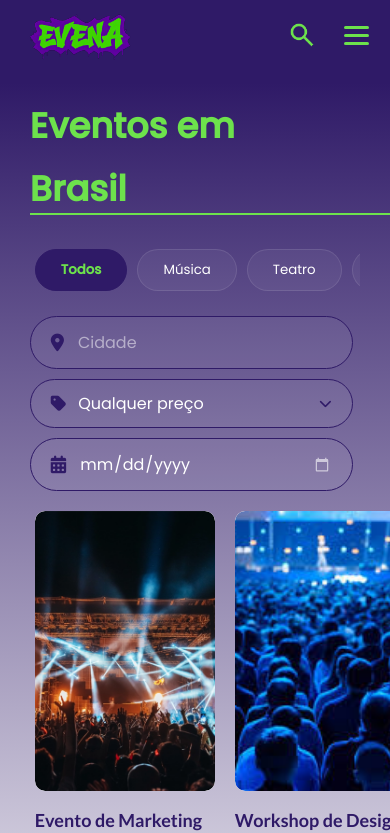
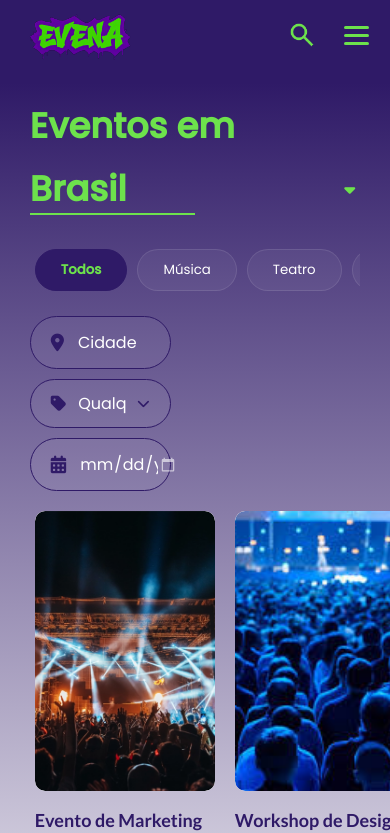
Before and after one commit to Viccitor/evena.eu, an Angular app: page /eventos in a window 390 px wide. Shown: the top 833 px of the page. Built offline with nearby package versions, Linux system fonts and the light colour scheme.

Commit message:
versão com cores da busca de eventos arrumada.

```diff
--- a/src/app/shared/components/all-events/busca-eventos/busca-eventos.css
+++ b/src/app/shared/components/all-events/busca-eventos/busca-eventos.css
@@ -43,31 +43,29 @@
   cursor: pointer;
 }
 
-/* Remove a aparência padrão do select para ele aceitar o estilo customizado */
 .input-group select {
   appearance: none;
   -webkit-appearance: none;
   -moz-appearance: none;
 }
 
-/* Cor das opções dentro do select (senão ficam brancas/ilegíveis) */
+
 .input-group select option {
-  background-color: #2e1a5e; /* Roxo escuro do seu tema */
+  background-color: var(--cor-principal);
   color: #fff;
 }
 
 .input-group input::placeholder {
-  color: rgba(255, 255, 255, 0.5);
+  color: #fff;
 }
 
 .arrow {
   color: var(--cor-principal);
   font-size: 0.8rem;
   margin-left: 10px;
-  pointer-events: none; /* Garante que o clique passe para o select */
+  pointer-events: none;
 }
 
-/* Ajuste específico para o input de data */
 input[type="date"]::-webkit-calendar-picker-indicator {
   filter: invert(1);
   cursor: pointer;
@@ -77,7 +75,7 @@ input[type="date"]::-webkit-calendar-picker-indicator {
 /* Responsividade */
 @media (max-width: 900px) {
   .busca-container {
-    flex-wrap: wrap; /* Permite quebrar linha se necessário antes do mobile total */
+    flex-wrap: wrap;
   }
 }
 
@@ -88,6 +86,6 @@ input[type="date"]::-webkit-calendar-picker-indicator {
   }
 
   .input-group {
-    width: 85%;
+    width: 30%;
   }
 }
--- a/src/app/shared/components/all-events/header-filtro/header-filtro.css
+++ b/src/app/shared/components/all-events/header-filtro/header-filtro.css
@@ -19,7 +19,7 @@
 }
 
 .wrapper-select select {
-  appearance: none; /* Remove a seta padrão */
+  appearance: none;
   background: transparent;
   border: none;
   border-bottom: 2px solid var(--cor-secundaria);
@@ -27,7 +27,7 @@
   font-family: inherit;
   font-size: inherit;
   font-weight: bold;
-  padding-right: 35px;
+  padding-right: 30px;
   cursor: pointer;
   outline: none;
   width: auto;
@@ -36,14 +36,19 @@
 .seta-icon {
   position: absolute;
   right: 5px;
-  font-size: 0.5em; /* Seta pequena e discreta */
+  font-size: 0.5em;
   color: var(--cor-secundaria);
   pointer-events: none;
 }
 
-/* Estilo para as opções do select (evita letras gigantes) */
 select option {
   background-color: #1a1a1a;
   color: #fff;
   font-size: 1rem;
 }
+
+@media (max-width: 768px) {
+  .wrapper-select select{
+    width: 50%;
+  }
+}
```
